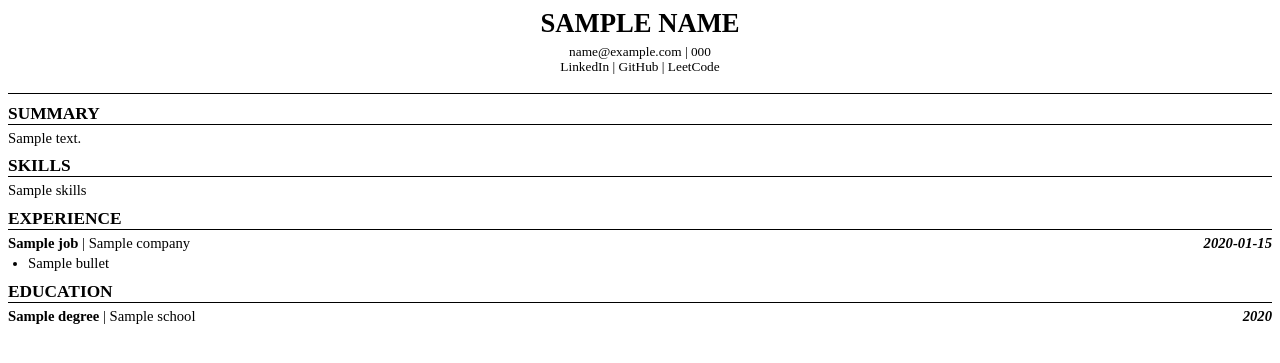
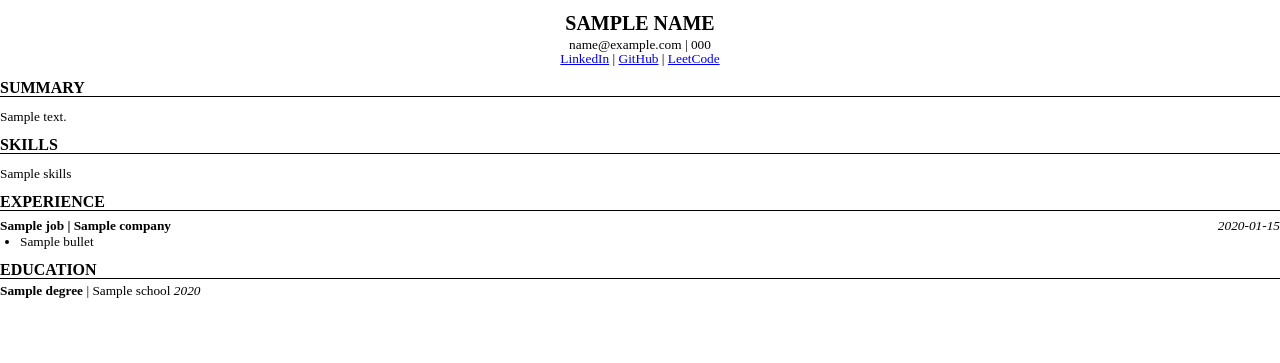
Before and after one commit to Sahilhamids/ai-resume-tailor-v2, a Python web app: template templates/resume.html in a window 1280 px wide. Shown: the top 363 px of the page. Run offline with Jinja, Linux system fonts and the light colour scheme; the template is opened without the code that fills it: most values are stand-ins (such as "Sample title", 1, 10 or a date in 2020).

Commit message:
Hardcoded professional portfolio links into template

```diff
--- a/pdf_generator.py
+++ b/pdf_generator.py
@@ -9,11 +9,14 @@ def create_pdf_from_json(json_data, output_filename="tailored_resume.pdf"):
     template = env.get_template('resume.html')
 
     # 2. Safely map the JSON data into the HTML variables
+    # 2. Safely map the JSON data into the HTML variables
+    # 2. Safely map the JSON data into the HTML variables
     html_content = template.render(
         name=json_data.get("name", "Name Not Found"),
         email=json_data.get("email", ""),
         phone=json_data.get("phone", ""),
         linkedin=json_data.get("linkedin", ""),
+        # GitHub and LeetCode are now hardcoded in HTML, no need to get them here
         summary=json_data.get("summary", ""),
         skills=json_data.get("skills", ""),
         experience=json_data.get("experience", []),
--- a/templates/resume.html
+++ b/templates/resume.html
@@ -3,98 +3,89 @@
 
 <head>
     <style>
+        /* Strict ATS-friendly CSS */
         @page {
             size: letter portrait;
             margin: 0.5in;
+            /* Forces margins to keep content tight */
         }
 
         body {
             font-family: "Times New Roman", Times, serif;
-            font-size: 11pt;
-            line-height: 1.15;
-            color: #000000;
+            font-size: 10pt;
+            line-height: 1;
+            color: #000;
+            margin: 0;
+            padding: 0;
         }
 
-        .header {
+        h1 {
+            font-size: 15pt;
             text-align: center;
-            border-bottom: 1px solid #000;
-            padding-bottom: 5px;
-            margin-bottom: 10px;
-        }
-
-        .name {
-            font-size: 20pt;
-            font-weight: bold;
-            margin: 0;
+            margin-bottom: 5px;
             text-transform: uppercase;
         }
 
         .contact-info {
+            text-align: center;
             font-size: 10pt;
-            margin-top: 5px;
+            margin-bottom: 15px;
         }
 
-        .contact-info a {
-            color: #000;
-            text-decoration: none;
-        }
-
-        .section-title {
-            font-size: 13pt;
-            font-weight: bold;
-            text-transform: uppercase;
+        h2 {
+            font-size: 12pt;
             border-bottom: 1px solid #000;
             margin-top: 10px;
             margin-bottom: 5px;
+            text-transform: uppercase;
         }
 
-        .item-header {
+        .job-header {
+            display: flex;
+            justify-content: space-between;
             font-weight: bold;
-            margin-top: 5px;
+            margin-top: 8px;
         }
 
-        .item-date {
-            float: right;
+        .date {
+            font-weight: normal;
             font-style: italic;
         }
 
-        .bullets {
+        ul {
             margin-top: 3px;
-            margin-bottom: 0;
             padding-left: 20px;
         }
 
-        .bullets li {
-            margin-bottom: 4px;
+        li {
+            margin-bottom: 3px;
         }
     </style>
 </head>
 
 <body>
-    <div class="header">
-        <p class="name">{{ name }}</p>
-        <p class="contact-info">
-            {{ email }} | {{ phone }} <br>
-            <a href="https://linkedin.com/in/YOUR-PROFILE">LinkedIn</a> |
-            <a href="https://github.com/Sahilhamids">GitHub</a> |
-            <a href="https://leetcode.com/YOUR-PROFILE">LeetCode</a>
-        </p>
+    <h1>{{ name }}</h1>
+    <div class="contact-info">
+        {{ email }} | {{ phone }} <br>
+        <a href="https://linkedin.com/in/your-profile-url">LinkedIn</a> |
+        <a href="https://github.com/Sahilhamids">GitHub</a> |
+        <a href="https://leetcode.com/u/your-leetcode-username/">LeetCode</a>
     </div>
 
-    <div class="section-title">Summary</div>
-    <p style="margin: 5px 0;">{{ summary }}</p>
+    <h2>Summary</h2>
+    <p>{{ summary }}</p>
 
-    <div class="section-title">Skills</div>
-    <p style="margin: 5px 0;">{{ skills }}</p>
+    <h2>Skills</h2>
+    <p>{{ skills }}</p>
 
-    <div class="section-title">Experience</div>
+    <h2>Experience</h2>
     {% for job in experience %}
     <div>
-        <div class="item-header">
-            {{ job.title }} <span style="font-weight: normal;">| {{ job.company }}</span>
-            <span class="item-date">{{ job.dates }}</span>
+        <div class="job-header">
+            <span>{{ job.title }} | {{ job.company }}</span>
+            <span class="date">{{ job.dates }}</span>
         </div>
-        <ul class="bullets">
+        <ul>
             {% for bullet in job.bullets %}
             <li>{{ bullet }}</li>
             {% endfor %}
@@ -102,13 +93,11 @@
     </div>
     {% endfor %}
 
-    <div class="section-title">Education</div>
+    <h2>Education</h2>
     {% for edu in education %}
     <div>
-        <div class="item-header">
-            {{ edu.degree }} <span style="font-weight: normal;">| {{ edu.school }}</span>
-            <span class="item-date">{{ edu.year }}</span>
-        </div>
+        <span style="font-weight: bold;">{{ edu.degree }}</span> | {{ edu.school }} <span class="date">{{ edu.year
+            }}</span>
     </div>
     {% endfor %}
 </body>
```
